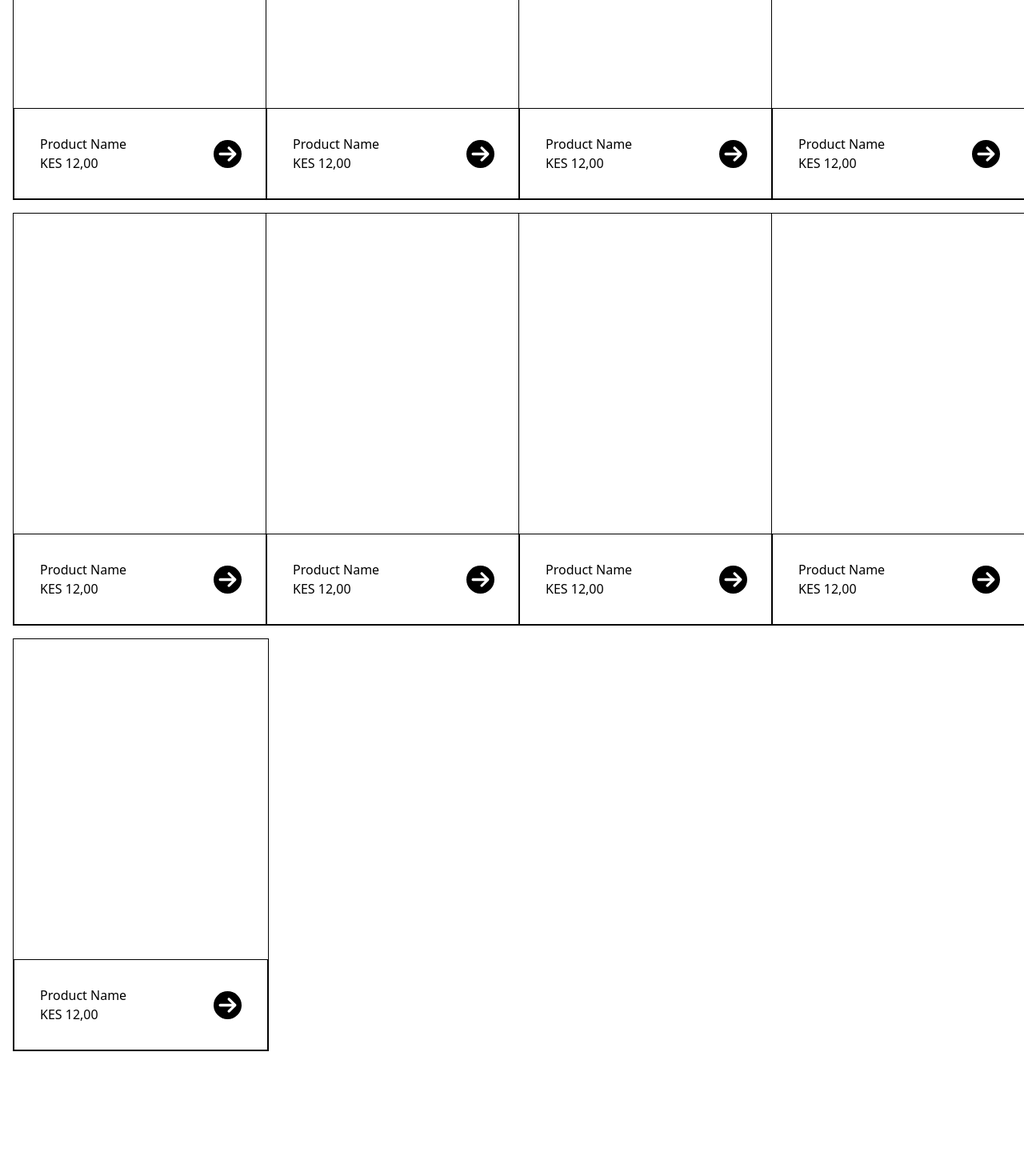
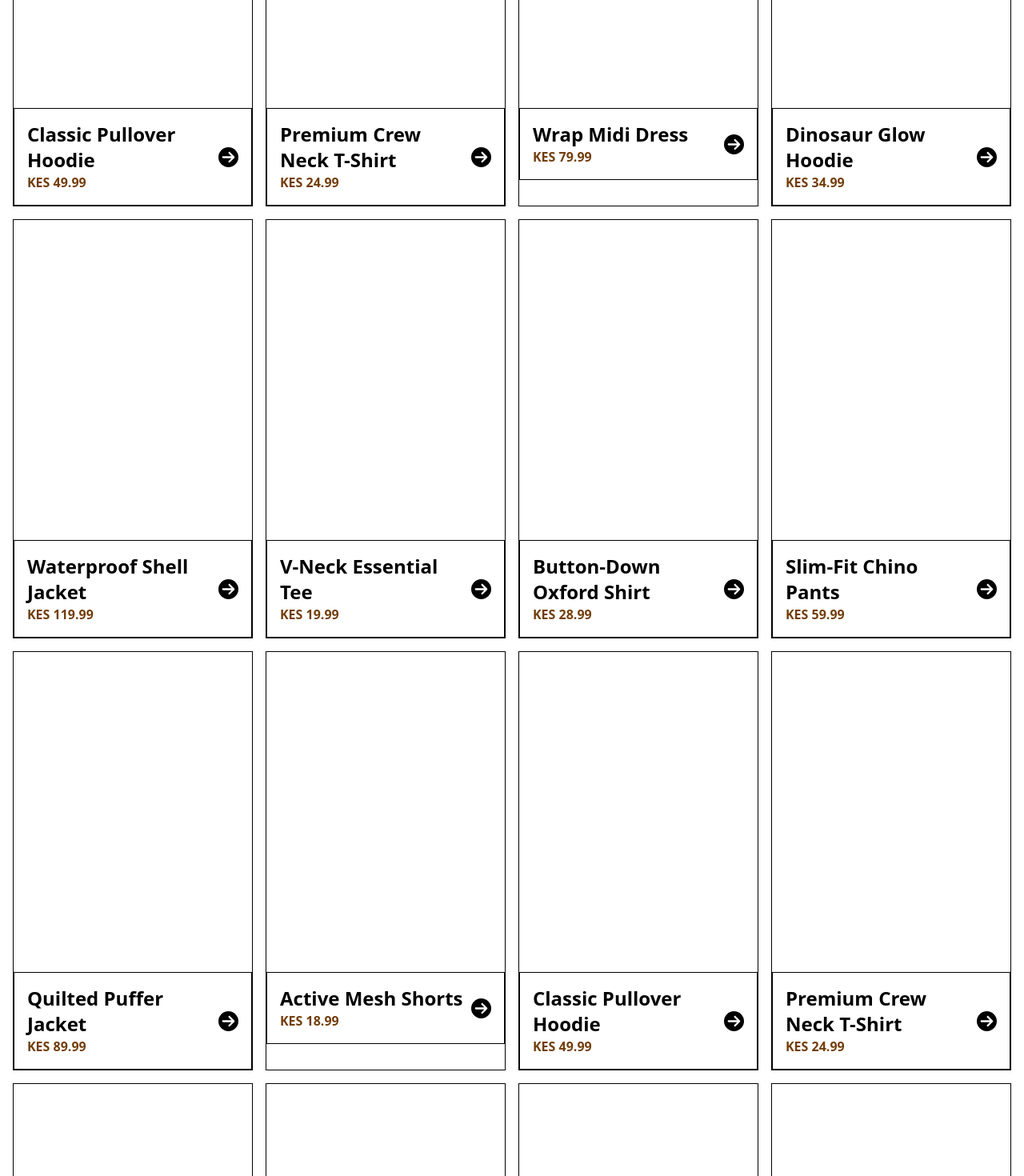
Before and after one commit to arribion-link/modern-minimalist-ecommerce, a React (Vite) app: page /products in a window 1280 px wide. Shown: the part 520-1990 px from the top of the page at 80% size. Built offline with nearby package versions, Linux system fonts and the light colour scheme.

Commit message:
mapped the product

```diff
--- a/src/components/ui/HomeProduct.tsx
+++ b/src/components/ui/HomeProduct.tsx
@@ -1,22 +1,29 @@
-
-import ProductCard from './ProductCard'
+import ProductCard from "./ProductCard";
+import products from "../../data/product.json";
 
 const HomeProduct = () => {
+  // Filter only the best sellers (exactly the 4 you marked)
+  const bestSellers = products.filter((product) => product.bestSeller === true);
+
   return (
-    <>
-      <section className="bg-gray-50 min-h-60 mx-[1em] rounded-2xl p-8 ">
-        <h1 className="text-center font-bold text-5xl m-9 text-blue-400">
-          FEATURED PRODUCT
-        </h1>
-        <div className="flex gap-4 flex-wrap justify-center">
-          <ProductCard />
-          <ProductCard />
-          <ProductCard />
-          <ProductCard />
-        </div>
-      </section>
-    </>
+    <section className="bg-gray-50 min-h-60 mx-[1em] rounded-2xl p-8 my-12">
+      <h1 className="text-center font-bold text-3xl mb-12 text-blue-500">
+        FEATURED PRODUCTS
+      </h1>
+
+      <div className="grid grid-cols-1 sm:grid-cols-2 lg:grid-cols-4 gap-8 justify-items-center">
+        {bestSellers.length > 0 ? (
+          bestSellers.map((product) => (
+            <ProductCard key={product.id} name={product.name} price={product.price} />
+          ))
+        ) : (
+          <p className="text-center col-span-full text-gray-500">
+            No featured products yet.
+          </p>
+        )}
+      </div>
+    </section>
   );
-}
+};
 
-export default HomeProduct
+export default HomeProduct;
--- a/src/components/ui/ProductCard.tsx
+++ b/src/components/ui/ProductCard.tsx
@@ -1,18 +1,22 @@
 import { FaCircleArrowRight } from "react-icons/fa6";
-
-const ProductCard = () => {
+type ProductCardProps = {
+  name: string,
+  price : number
+}
+// import Products from "../../data/product.json"
+const ProductCard = (Props: ProductCardProps) => {
   return (
-    <div className="border min-w-[20em] min-h-[30em] bg-white pt-100">
-      <div className="top-full border p-8">
+    <div className="border min-w-[15em] min-h-[30em] bg-white pt-100">
+      <div className="top-full border p-4">
         <div className="flex justify-between items-center">
           <div>
-            <h1>Product Name</h1>
-            <p>
-              KES <span>12,00</span>
+            <h1 className="font-bold text-2xl">{ Props.name }</h1>
+            <p className="text-yellow-900 font-bold">
+              KES <span>{ Props.price }</span>
             </p>
           </div>
           <div>
-            <FaCircleArrowRight size={35} />
+            <FaCircleArrowRight size={25} />
           </div>
         </div>
       </div>
--- a/src/data/product.json
+++ b/src/data/product.json
@@ -1,7 +1,8 @@
 [
   {
     "id": "m-hood-001",
-    "name": "Men's Classic Pullover Hoodie",
+    "name": "Classic Pullover Hoodie",
+    "bestSeller": true,
     "category": "Men",
     "subCategory": "Hoodies",
     "price": 49.99,
@@ -16,7 +17,8 @@
   },
   {
     "id": "m-tshirt-001",
-    "name": "Men's Premium Crew Neck T-Shirt",
+    "name": "Premium Crew Neck T-Shirt",
+    "bestSeller": true,
     "category": "Men",
     "subCategory": "T-Shirts",
     "price": 24.99,
@@ -31,7 +33,8 @@
   },
   {
     "id": "w-dress-001",
-    "name": "Women's Wrap Midi Dress",
+    "name": "Wrap Midi Dress",
+    "bestSeller": true,
     "category": "Women",
     "subCategory": "Dresses",
     "price": 79.99,
@@ -46,7 +49,8 @@
   },
   {
     "id": "k-hood-001",
-    "name": "Kids' Dinosaur Glow Hoodie",
+    "name": "Dinosaur Glow Hoodie",
+    "bestSeller": true,
     "category": "Kids",
     "subCategory": "Hoodies",
     "price": 34.99,
@@ -61,7 +65,7 @@
   },
   {
     "id": "m-jacket-001",
-    "name": "Men's Waterproof Shell Jacket",
+    "name": "Waterproof Shell Jacket",
     "category": "Men",
     "subCategory": "Jackets",
     "price": 119.99,
@@ -76,7 +80,7 @@
   },
   {
     "id": "w-tshirt-001",
-    "name": "Women's V-Neck Essential Tee",
+    "name": "V-Neck Essential Tee",
     "category": "Women",
     "subCategory": "T-Shirts",
     "price": 19.99,
@@ -91,7 +95,7 @@
   },
   {
     "id": "k-shirt-001",
-    "name": "Kids' Button-Down Oxford Shirt",
+    "name": "Button-Down Oxford Shirt",
     "category": "Kids",
     "subCategory": "Shirts",
     "price": 28.99,
@@ -106,7 +110,7 @@
   },
   {
     "id": "m-pant-001",
-    "name": "Men's Slim-Fit Chino Pants",
+    "name": "Slim-Fit Chino Pants",
     "category": "Men",
     "subCategory": "Pants",
     "price": 59.99,
@@ -121,7 +125,7 @@
   },
   {
     "id": "w-jacket-001",
-    "name": "Women's Quilted Puffer Jacket",
+    "name": "Quilted Puffer Jacket",
     "category": "Women",
     "subCategory": "Jackets",
     "price": 89.99,
@@ -136,7 +140,7 @@
   },
   {
     "id": "k-short-001",
-    "name": "Kids' Active Mesh Shorts",
+    "name": "Active Mesh Shorts",
     "category": "Kids",
     "subCategory": "Shorts",
     "price": 18.99,
@@ -151,7 +155,7 @@
   },
   {
     "id": "m-hood-001",
-    "name": "Men's Classic Pullover Hoodie",
+    "name": "Classic Pullover Hoodie",
     "category": "Men",
     "subCategory": "Hoodies",
     "price": 49.99,
@@ -167,7 +171,7 @@
   },
   {
     "id": "m-tshirt-001",
-    "name": "Men's Premium Crew Neck T-Shirt",
+    "name": "Premium Crew Neck T-Shirt",
     "category": "Men",
     "subCategory": "T-Shirts",
     "price": 24.99,
@@ -183,7 +187,7 @@
   },
   {
     "id": "m-shirt-001",
-    "name": "Men's Slim-Fit Oxford Shirt",
+    "name": "Slim-Fit Oxford Shirt",
     "category": "Men",
     "subCategory": "Shirts",
     "price": 54.99,
@@ -199,7 +203,7 @@
   },
   {
     "id": "m-jacket-001",
-    "name": "Men's Waterproof Shell Jacket",
+    "name": "Waterproof Shell Jacket",
     "category": "Men",
     "subCategory": "Jackets",
     "price": 119.99,
@@ -215,7 +219,7 @@
   },
   {
     "id": "m-pant-001",
-    "name": "Men's Slim-Fit Stretch Chinos",
+    "name": "Slim-Fit Stretch Chinos",
     "category": "Men",
     "subCategory": "Pants",
     "price": 59.99,
@@ -231,7 +235,7 @@
   },
   {
     "id": "w-hood-001",
-    "name": "Women's Cropped Zip Hoodie",
+    "name": "Cropped Zip Hoodie",
     "category": "Women",
     "subCategory": "Hoodies",
     "price": 44.99,
@@ -247,7 +251,7 @@
   },
   {
     "id": "w-tshirt-001",
-    "name": "Women's V-Neck Modal Tee",
+    "name": "V-Neck Modal Tee",
     "category": "Women",
     "subCategory": "T-Shirts",
     "price": 19.99,
@@ -263,7 +267,7 @@
   },
   {
     "id": "w-dress-001",
-    "name": "Women's Floral Wrap Midi Dress",
+    "name": "Floral Wrap Midi Dress",
     "category": "Women",
     "subCategory": "Dresses",
     "price": 79.99,
@@ -279,7 +283,7 @@
   },
   {
     "id": "w-jacket-001",
-    "name": "Women's Quilted Puffer Jacket",
+    "name": "Quilted Puffer Jacket",
     "category": "Women",
     "subCategory": "Jackets",
     "price": 89.99,
@@ -295,7 +299,7 @@
   },
   {
     "id": "w-pant-001",
-    "name": "Women's High-Waist Leggings",
+    "name": "High-Waist Leggings",
     "category": "Women",
     "subCategory": "Pants",
     "price": 39.99,
@@ -311,7 +315,7 @@
   },
   {
     "id": "k-hood-001",
-    "name": "Kids' Glow-in-the-Dark Dino Hoodie",
+    "name": "Glow-in-the-Dark Dino Hoodie",
     "category": "Kids",
     "subCategory": "Hoodies",
     "price": 34.99,
@@ -327,7 +331,7 @@
   },
   {
     "id": "k-tshirt-001",
-    "name": "Kids' Graphic Astronaut T-Shirt",
+    "name": "Graphic Astronaut T-Shirt",
     "category": "Kids",
     "subCategory": "T-Shirts",
     "price": 19.99,
@@ -343,7 +347,7 @@
   },
   {
     "id": "k-shirt-001",
-    "name": "Kids' Button-Down Oxford Shirt",
+    "name": "Button-Down Oxford Shirt",
     "category": "Kids",
     "subCategory": "Shirts",
     "price": 28.99,
@@ -359,7 +363,7 @@
   },
   {
     "id": "k-short-001",
-    "name": "Kids' Active Mesh Shorts",
+    "name": "Active Mesh Shorts",
     "category": "Kids",
     "subCategory": "Shorts",
     "price": 18.99,
@@ -375,7 +379,7 @@
   },
   {
     "id": "k-jacket-001",
-    "name": "Kids' Waterproof Rain Jacket",
+    "name": "Waterproof Rain Jacket",
     "category": "Kids",
     "subCategory": "Jackets",
     "price": 42.99,
--- a/src/pages/Home.tsx
+++ b/src/pages/Home.tsx
@@ -18,7 +18,7 @@ const Home = () => {
           <button className="border-2 w-80 hover:text-blue-600 p-3 mt-5">GET STARTED</button>
         </div>
         <div>
-          <img src={hero_image} alt="" className="rounded-2xl max-w-98 block" />
+          <img src={hero_image} alt="" className="rounded-2xl max-w-71 block" />
         </div>
       </section>
       <HomeProduct />
--- a/src/pages/ProductsPage.tsx
+++ b/src/pages/ProductsPage.tsx
@@ -1,20 +1,15 @@
 import ProductPageHeader from "../components/ui/ProductPageHeader"
 import ProductCard from "../components/ui/ProductCard"
+import products from "../data/product.json"
 const ProductsPage = () => {
   return (
     <>
       <section className="mt-30 mx-4">
         <ProductPageHeader />
         <div className="grid grid-cols-[repeat(4,minmax(250px,1fr))] gap-4">
-          <ProductCard />
-          <ProductCard />
-          <ProductCard />
-          <ProductCard />
-          <ProductCard />
-          <ProductCard />
-          <ProductCard />
-          <ProductCard />
-          <ProductCard />
+          {products.map((product) => (
+            <ProductCard price={product.price} name={product.name} />
+          ))}
         </div>
       </section>
     </>
```
